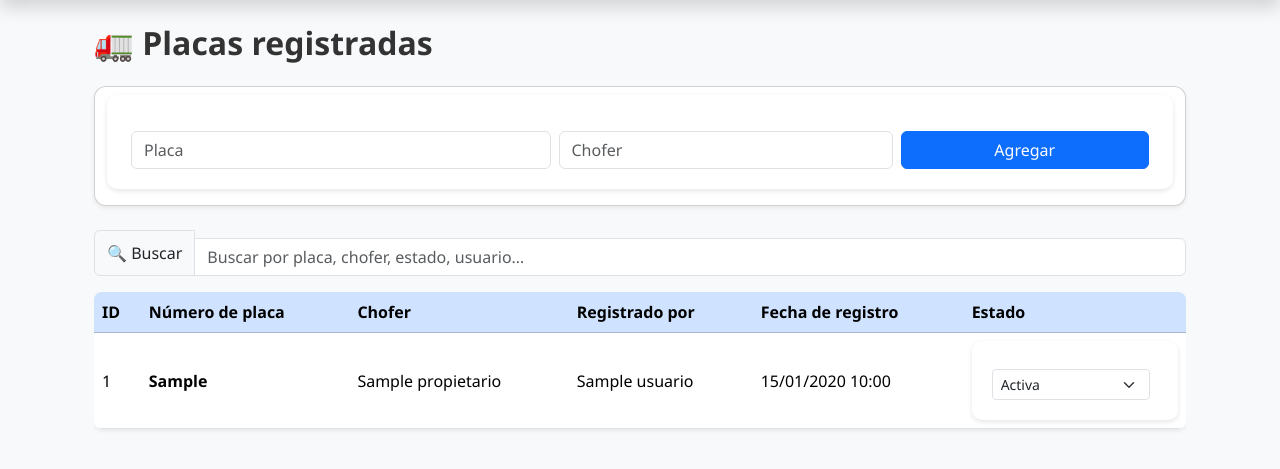
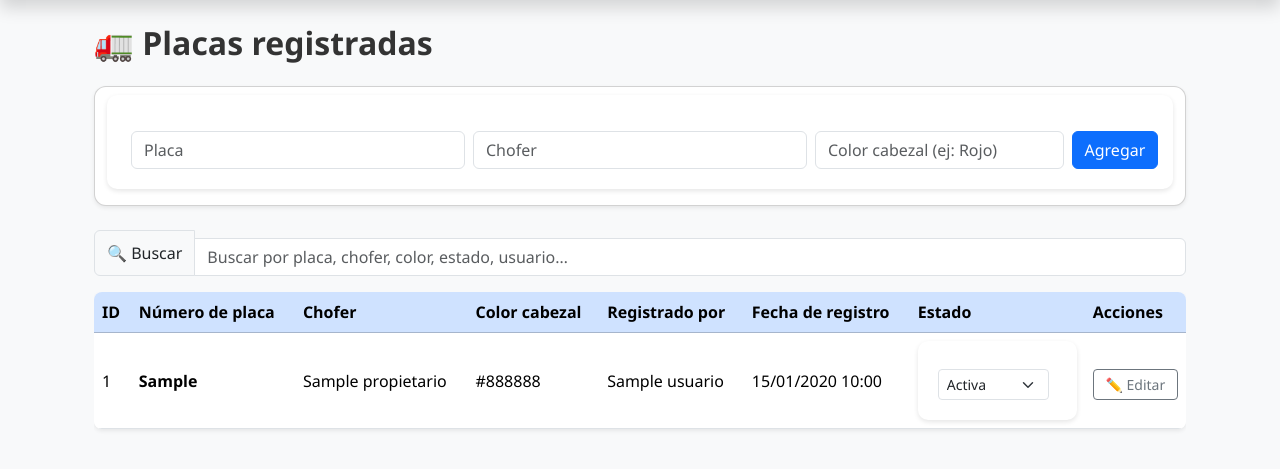
Before and after one commit to alamodylan/operacionbarco, a Flask app: template templates/placas.html in a window 1280 px wide. Shown: the part 76-545 px from the top of the page. Run offline with Flask 3, Linux system fonts and the light colour scheme; the template is opened without the code that fills it: most values are stand-ins (such as "Sample title", 1, 10 or a date in 2020); parts of the project's set-up code (start-up, migrations or seed data) failed here and were passed over; some libraries are stand-ins or nearby versions.

Commit message:
Cambio en color de camniones

```diff
--- a/models/movimiento.py
+++ b/models/movimiento.py
@@ -187,6 +187,7 @@ class MovimientoBarco(db.Model):
                 f"El viaje que estaba en *EMERGENCIA* ha sido finalizado.\n\n"
                 f"📦 Identificador: {self.contenedor}\n"
                 f"🚛 Placa: {self.placa.numero_placa}\n"
+                f"🎨 Color cabezal: {self.placa.color_cabezal or 'No registrado'}\n"
                 f"👤 Chofer: {self.placa.propietario or 'No registrado'}\n"
                 f"🕒 Salida: {self.hora_salida.strftime('%d/%m/%Y %H:%M')}\n"
                 f"🏁 Llegada: {self.hora_llegada.strftime('%d/%m/%Y %H:%M')}\n"
--- a/templates/placas.html
+++ b/templates/placas.html
@@ -11,13 +11,19 @@
     <div class="card mb-4 shadow-sm">
         <div class="card-body">
             <form method="POST" action="{{ url_for('placa_bp.nueva_placa') }}" class="row g-2">
-                <div class="col-md-5">
+                <div class="col-md-4">
                     <input type="text" name="numero_placa" class="form-control" placeholder="Placa" required>
                 </div>
                 <div class="col-md-4">
                     <input type="text" name="propietario" class="form-control" placeholder="Chofer">
                 </div>
-                <div class="col-md-3 d-grid">
+
+                <!-- ✅ NUEVO: Color del cabezal -->
+                <div class="col-md-3">
+                    <input type="text" name="color_cabezal" class="form-control" placeholder="Color cabezal (ej: Rojo)">
+                </div>
+
+                <div class="col-md-1 d-grid">
                     <button type="submit" class="btn btn-primary">Agregar</button>
                 </div>
             </form>
@@ -31,7 +37,7 @@
             type="text"
             id="buscadorPlacas"
             class="form-control"
-            placeholder="Buscar por placa, chofer, estado, usuario…">
+            placeholder="Buscar por placa, chofer, color, estado, usuario…">
     </div>
 
     <!-- Tabla de placas -->
@@ -43,9 +49,16 @@
                     <th>ID</th>
                     <th>Número de placa</th>
                     <th>Chofer</th>
+
+                    <!-- ✅ NUEVO -->
+                    <th>Color cabezal</th>
+
                     <th>Registrado por</th>
                     <th>Fecha de registro</th>
                     <th>Estado</th>
+
+                    <!-- ✅ NUEVO -->
+                    <th>Acciones</th>
                 </tr>
             </thead>
             <tbody>
@@ -55,8 +68,10 @@
                     <td class="fw-bold">{{ placa.numero_placa }}</td>
                     <td>{{ placa.propietario or '—' }}</td>
 
+                    <!-- ✅ NUEVO -->
+                    <td>{{ placa.color_cabezal or '—' }}</td>
+
                     <td>{{ placa.usuario.nombre if placa.usuario else '—' }}</td>
-
                     <td>{{ placa.fecha_registro.strftime('%d/%m/%Y %H:%M') }}</td>
 
                     <td>
@@ -67,7 +82,44 @@
                             </select>
                         </form>
                     </td>
+
+                    <!-- ✅ NUEVO: botón editar -->
+                    <td class="text-end">
+                        <button class="btn btn-sm btn-outline-secondary"
+                                type="button"
+                                data-bs-toggle="collapse"
+                                data-bs-target="#editPlaca{{ placa.id }}">
+                            ✏️ Editar
+                        </button>
+                    </td>
                 </tr>
+
+                <!-- ✅ NUEVO: fila colapsable para editar sin complicaciones -->
+                <tr class="collapse" id="editPlaca{{ placa.id }}">
+                    <td colspan="8">
+                        <div class="card card-body border-0 shadow-sm">
+                            <form method="POST" action="{{ url_for('placa_bp.actualizar_placa', placa_id=placa.id) }}" class="row g-2">
+                                <div class="col-md-5">
+                                    <label class="form-label mb-1">Chofer</label>
+                                    <input type="text" name="propietario" class="form-control"
+                                           value="{{ placa.propietario or '' }}" placeholder="Chofer">
+                                </div>
+
+                                <div class="col-md-5">
+                                    <label class="form-label mb-1">Color del cabezal</label>
+                                    <input type="text" name="color_cabezal" class="form-control"
+                                           value="{{ placa.color_cabezal or '' }}" placeholder="Ej: Rojo">
+                                </div>
+
+                                <div class="col-md-2 d-grid">
+                                    <label class="form-label mb-1">&nbsp;</label>
+                                    <button type="submit" class="btn btn-success">Guardar</button>
+                                </div>
+                            </form>
+                        </div>
+                    </td>
+                </tr>
+
                 {% endfor %}
             </tbody>
         </table>
```
Also changed, not shown: models/placa.py (+7 -3 lines), routes/notificacion_routes.py (+6 -1 lines), routes/placa_routes.py (+26 -0 lines).
